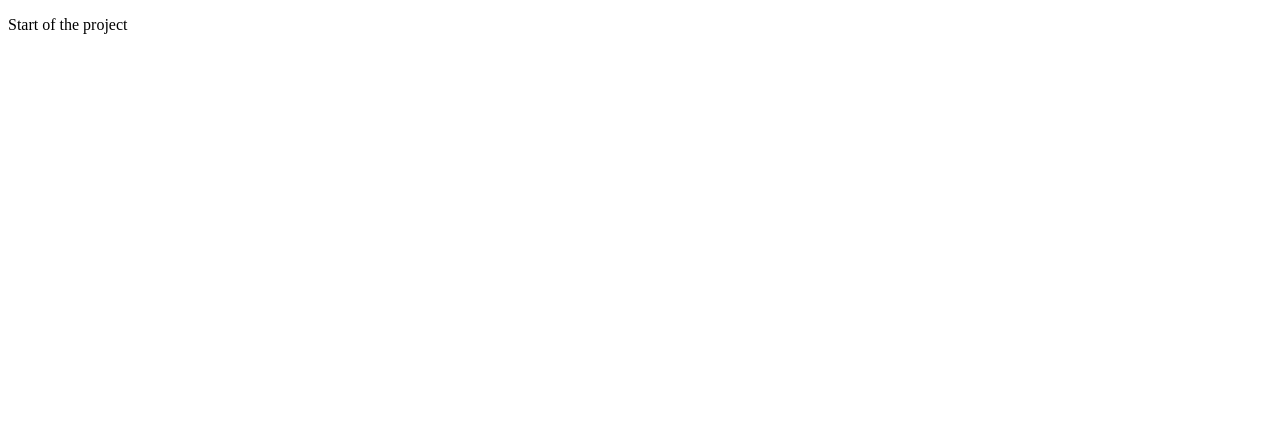
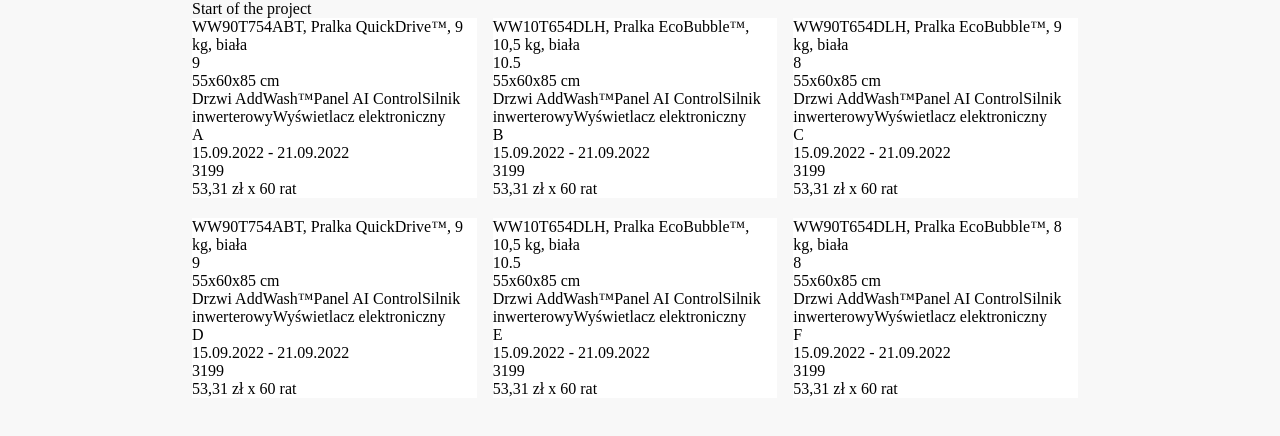
Before and after one commit to kbedli/washing-machines, a React (Vite) app: page / in a window 1280 px wide. Shown: the top 436 px of the page. Built offline with nearby package versions, Linux system fonts and the light colour scheme.

Commit message:
adding first draft of the grid of items and setting functions in the data to an array

```diff
--- /dev/null
+++ b/src/App.css
@@ -0,0 +1,21 @@
+* {
+  margin: 0;
+  padding: 0;
+  box-sizing: border-box;
+}
+
+body {
+  background-color: #f8f8f8;
+  margin: 0 202px 0 192px;
+}
+
+.list-of-items {
+  display: grid;
+  grid-template-columns: repeat(3, 1fr);
+  column-gap: 16px;
+  row-gap: 20px;
+}
+
+.item {
+  background-color: #ffffff;
+}
--- a/src/App.tsx
+++ b/src/App.tsx
@@ -1,7 +1,11 @@
+import './App.css';
+import { ListOfItems } from "./compnents/ListOftems";
+
 function App() {
   return (
     <div>
       <p>Start of the project</p>
+      <ListOfItems />
     </div>
   );
 }
--- a/src/Context.tsx
+++ b/src/Context.tsx
@@ -6,7 +6,7 @@
   title: string;
   capacity: number;
   dimensions: string;
-  functions: string;
+  functions: string[];
   energyClass: string;
   priceValidityDate: string;
   price: number;
--- /dev/null
+++ b/src/compnents/ListOftems.tsx
@@ -0,0 +1,35 @@
+import { useContext } from "react";
+import { GlobalContext } from "../Context";
+
+export const ListOfItems = () => {
+  const { items } = useContext(GlobalContext);
+  return (
+    <div className="list-of-items">
+      {items.map((item) => {
+        const {
+          id,
+          title,
+          capacity,
+          dimensions,
+          functions,
+          energyClass,
+          priceValidityDate,
+          price,
+          instalments,
+        } = item;
+        return (
+          <article className="item" key={id}>
+            <p>{title}</p>
+            <p>{capacity}</p>
+            <p>{dimensions}</p>
+            <p>{functions}</p>
+            <p>{energyClass}</p>
+            <p>{priceValidityDate}</p>
+            <p>{price}</p>
+            <p>{instalments}</p>
+          </article>
+        );
+      })}
+    </div>
+  );
+};
--- a/src/data.ts
+++ b/src/data.ts
@@ -4,8 +4,12 @@
     title: "WW90T754ABT, Pralka QuickDrive™, 9 kg, biała",
     capacity: 9,
     dimensions: "55x60x85 cm",
-    functions:
-      "Drzwi AddWash™, Panel AI Control, Silnik inwerterowy, Wyświetlacz elektroniczny",
+    functions: [
+      "Drzwi AddWash™",
+      "Panel AI Control",
+      "Silnik inwerterowy",
+      "Wyświetlacz elektroniczny",
+    ],
     energyClass: "A",
     priceValidityDate: "15.09.2022 - 21.09.2022",
     price: 3199.0,
@@ -16,8 +20,12 @@
     title: "WW10T654DLH, Pralka EcoBubble™, 10,5 kg, biała",
     capacity: 10.5,
     dimensions: "55x60x85 cm",
-    functions:
-      "Drzwi AddWash™, Panel AI Control, Silnik inwerterowy, Wyświetlacz elektroniczny",
+    functions: [
+      "Drzwi AddWash™",
+      "Panel AI Control",
+      "Silnik inwerterowy",
+      "Wyświetlacz elektroniczny",
+    ],
     energyClass: "B",
     priceValidityDate: "15.09.2022 - 21.09.2022",
     price: 3199.0,
@@ -28,8 +36,12 @@
     title: "WW90T654DLH, Pralka EcoBubble™, 9 kg, biała",
     capacity: 8,
     dimensions: "55x60x85 cm",
-    functions:
-      "Drzwi AddWash™, Panel AI Control, Silnik inwerterowy, Wyświetlacz elektroniczny",
+    functions: [
+      "Drzwi AddWash™",
+      "Panel AI Control",
+      "Silnik inwerterowy",
+      "Wyświetlacz elektroniczny",
+    ],
     energyClass: "C",
     priceValidityDate: "15.09.2022 - 21.09.2022",
     price: 3199.0,
@@ -40,8 +52,12 @@
     title: "WW90T754ABT, Pralka QuickDrive™, 9 kg, biała",
     capacity: 9,
     dimensions: "55x60x85 cm",
-    functions:
-      "Drzwi AddWash™, Panel AI Control, Silnik inwerterowy, Wyświetlacz elektroniczny",
+    functions: [
+      "Drzwi AddWash™",
+      "Panel AI Control",
+      "Silnik inwerterowy",
+      "Wyświetlacz elektroniczny",
+    ],
     energyClass: "D",
     priceValidityDate: "15.09.2022 - 21.09.2022",
     price: 3199.0,
@@ -52,8 +68,12 @@
     title: "WW10T654DLH, Pralka EcoBubble™, 10,5 kg, biała",
     capacity: 10.5,
     dimensions: "55x60x85 cm",
-    functions:
-      "Drzwi AddWash™, Panel AI Control, Silnik inwerterowy, Wyświetlacz elektroniczny",
+    functions: [
+      "Drzwi AddWash™",
+      "Panel AI Control",
+      "Silnik inwerterowy",
+      "Wyświetlacz elektroniczny",
+    ],
     energyClass: "E",
     priceValidityDate: "15.09.2022 - 21.09.2022",
     price: 3199.0,
@@ -64,8 +84,12 @@
     title: "WW90T654DLH, Pralka EcoBubble™, 8 kg, biała",
     capacity: 8,
     dimensions: "55x60x85 cm",
-    functions:
-      "Drzwi AddWash™, Panel AI Control, Silnik inwerterowy, Wyświetlacz elektroniczny",
+    functions: [
+      "Drzwi AddWash™",
+      "Panel AI Control",
+      "Silnik inwerterowy",
+      "Wyświetlacz elektroniczny",
+    ],
     energyClass: "F",
     priceValidityDate: "15.09.2022 - 21.09.2022",
     price: 3199.0,
--- a/tsconfig.app.json
+++ b/tsconfig.app.json
@@ -8,10 +8,11 @@
     "skipLibCheck": true,
 
     /* Bundler mode */
-    "moduleResolution": "bundler",
+    "moduleResolution": "node",
     "allowImportingTsExtensions": true,
     "verbatimModuleSyntax": true,
     "moduleDetection": "force",
+    "esModuleInterop": true,
     "noEmit": true,
     "jsx": "react-jsx",
 
```
Also changed, not shown: src/compnents/FilteringInputs.tsx (added).
